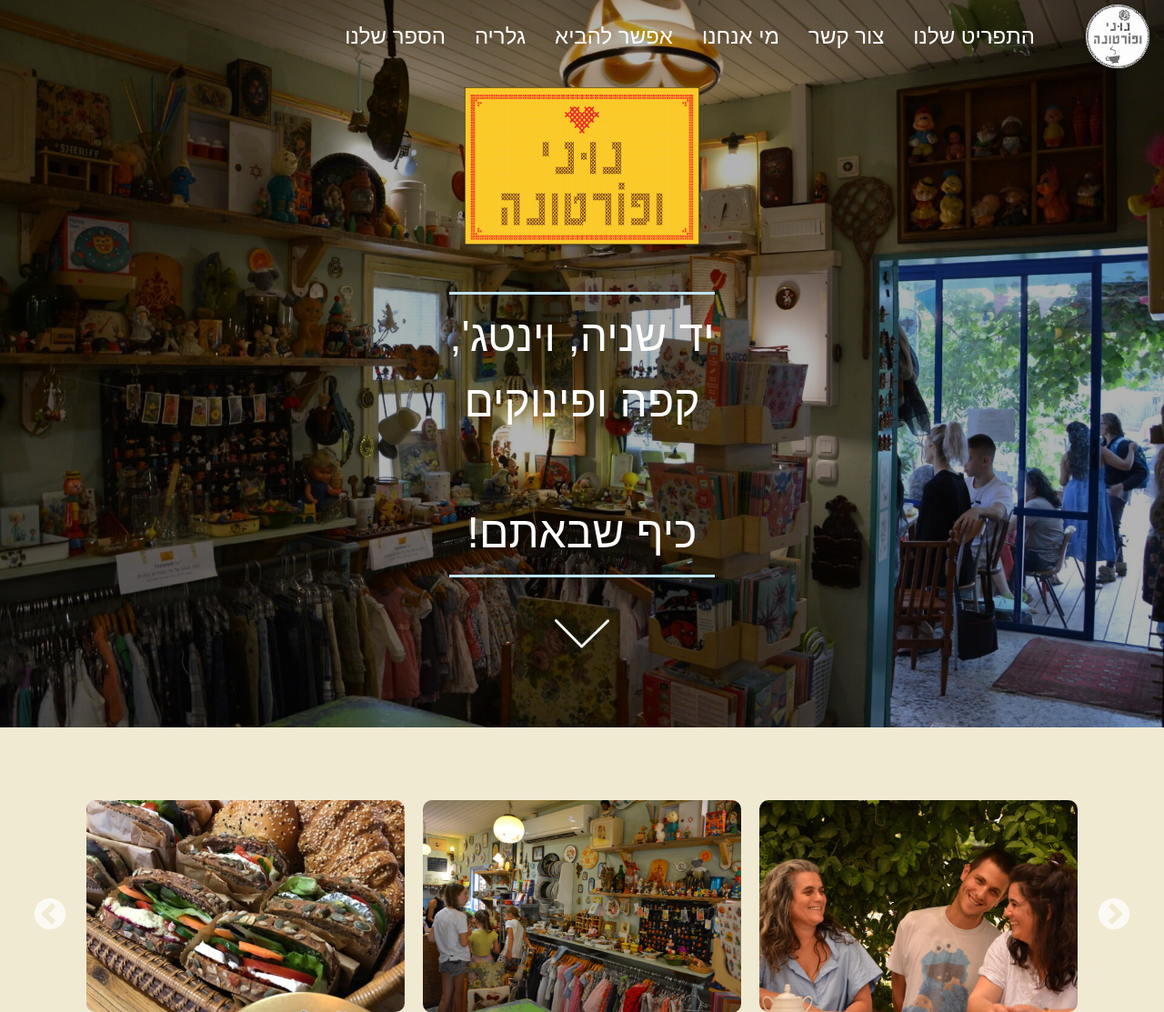
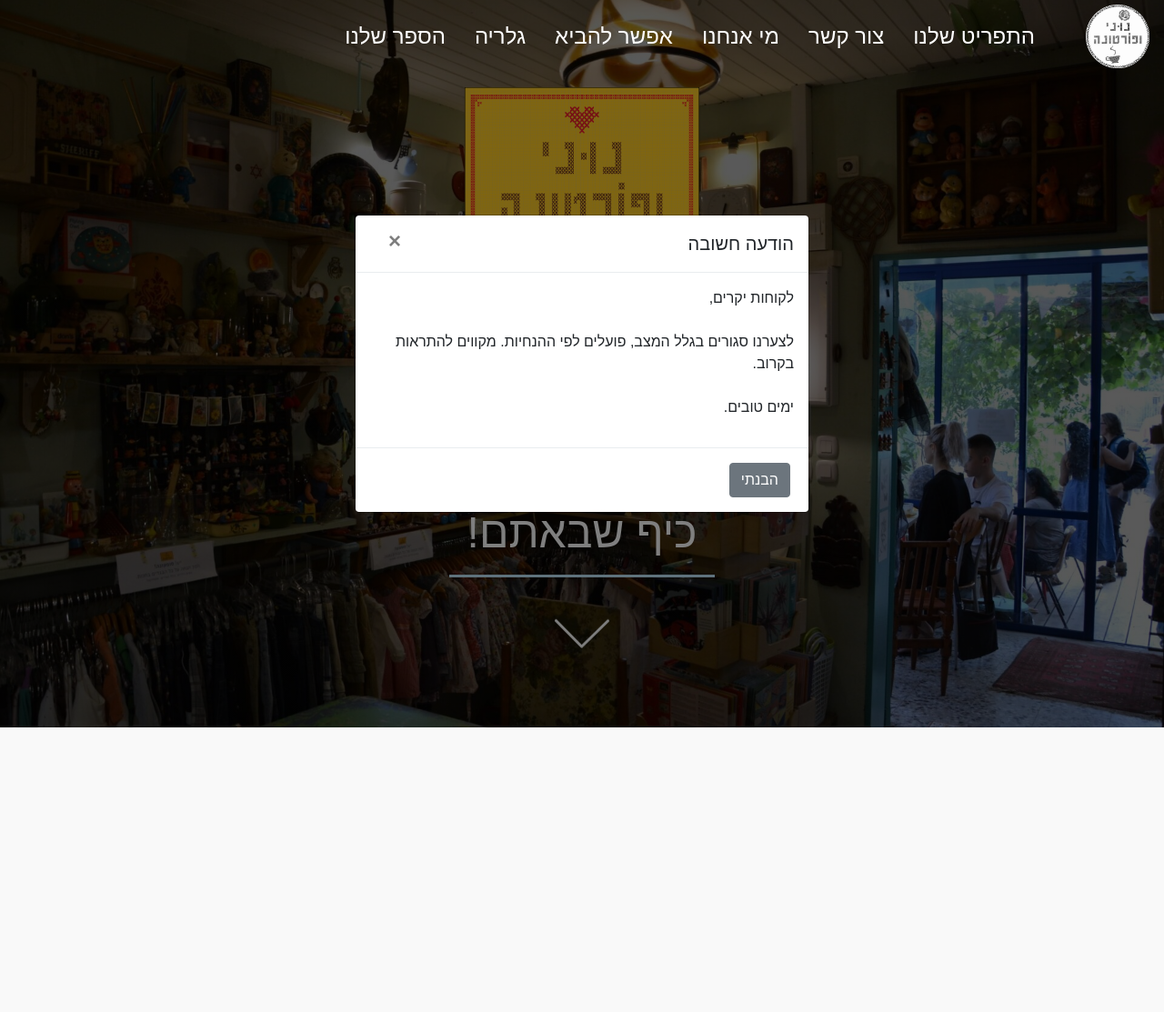
Before and after one commit to Orisil1809/Ohad-s-site, a PHP site: page /home.html in a window 1280 px wide. Shown: the top 1113 px of the page at 91% size. After the commit the page ends 800 px from the top, so only its background shows below. Run offline with PHP 8.4, Linux system fonts and the light colour scheme; some libraries are stand-ins or nearby versions; some web fonts are replaced.

Commit message:
Added info modal to home page

```diff
--- a/home.html
+++ b/home.html
@@ -155,6 +155,35 @@
             <!--#endregion-->
 
         </div>
+
+
+
+        <div id="myModal" class="modal fade" tabindex="-1" role="dialog">
+            <div class="modal-dialog modal-dialog-centered" role="document">
+              <div class="modal-content">
+                <div class="modal-header">
+                  <h5 class="modal-title">הודעה חשובה</h5>
+                  <button id="close-icon" type="button" class="close" data-dismiss="modal" aria-label="Close">
+                    <span aria-hidden="true">&times;</span>
+                  </button>
+                </div>
+                <div class="modal-body">
+                <p class="text-right">לקוחות יקרים,<br>
+                    <br>
+                    לצערנו סגורים בגלל המצב,
+                    פועלים לפי ההנחיות.
+                    מקווים להתראות בקרוב.<br>
+                    <br>
+                    ימים טובים.
+                </p>
+                </div>
+                <div class="modal-footer">
+                  <button id="close-button" type="button" class="btn btn-secondary" data-dismiss="modal">הבנתי</button>
+                </div>
+              </div>
+            </div>
+          </div>
+
         <section id="info-section">
             <span id="info-footer"> &nbsp; </span>
             <footer id="footer">
--- a/scripts/script.js
+++ b/scripts/script.js
@@ -1,5 +1,5 @@
 const tl = gsap.timeline({ defaults: { ease: "power1.out" }});
-
+let firstModal = false;
 //#region slick carousel
 
 $(document).ready(function(){
@@ -120,27 +120,25 @@ $(document).ready(function(){
 
 
 
+// $('#myModal').modal(options)
 
 
 $(window).scroll( function(){
-    // if(window)
-  /* Check the location of each desired element */
-  $('#our_story').each( function(i){
+  if(!firstModal){
+    $('#info-section').each( function(i){
 
-      // var bottom_of_object = $(this).offset().top + $(this).outerHeight();
         const top_of_object = $(this).offset().top; //As soon as it appears, animate it in
         const middle_of_object = $(this).offset().top + $(this).outerHeight()/3; //As soon as it appears, animate it in
         const bottom_of_window = $(window).scrollTop() + $(window).height();
 
         /* If the object is completely visible in the window, fade it in */
         if( bottom_of_window > middle_of_object ){
-          // $(this).animate({'opacity':'1'} ,'slow');
-          $(this).animate({'width':'show'} , { duration: 1000, easing: "swing" }); //Linear or Swing?? Speed of animation? What on mobile?
-
-
+          $('#myModal').modal();
+          firstModal = true;
         }
 
     });
+  }
 
 });
 
--- a/stylesheets/app.css
+++ b/stylesheets/app.css
@@ -169,13 +169,6 @@ body{
     color: rgba(75, 40, 7, 0.5) !important;
   }
 }
-
-/* @media(max-width: 991px){
-  #navbarCollapse{
-      margin-bottom: 10vh;
-      min-height: 100vh;
-  }
-} */
 
 @media(max-width: 991px){
   #navbarCollapse{
@@ -357,15 +350,8 @@ body{
   justify-self: flex-end;
   z-index: 9;
   cursor: pointer;
-  /* margin: 100px 0; */
-  /* margin: 15rem 0; */
   padding-top: 5rem;
-
   opacity: 0;
-  /* position: absolute;
-  bottom: 4%;
-  width: 100%;
-  text-align: center; */
 
   animation-iteration-count: 5 !important;
   -webkit-animation: upAnddown 1s infinite !important;
@@ -377,22 +363,7 @@ body{
 #scroll-arrow {
   display: block;
   margin-bottom: auto;
-  /* transform: translateY(400%); */
 }
-
-/* @media (max-width: 767px)
-{
-  .scroll-down {
-      bottom: 20%;
-  }
-}
-
-@media (min-width: 768px) and (max-width: 1024px)
-{
-  .scroll-down {
-      bottom: 15%;
-  }
-} */
 
 @keyframes upAnddown{
   0% {
@@ -415,11 +386,7 @@ body{
 }
 
 #content{
-  /* margin-top: 10vh;
-  position: absolute;
-  top: 15%;
-  left: 50%;
-  transform: translate(-50%, -15%); */
+
   max-width: 140rem;
   display: flex;
   flex-direction: column;
@@ -431,7 +398,6 @@ body{
 }
 
 #home-logo{
-
   width: 50%;
   height: 50%;
 }
@@ -464,40 +430,12 @@ body{
 } */
 
 @media (max-width: 767px){
-  /* #home-logo{
-    width: 80%;
-    height: 80%;
-  } */
+
   #home-text{
-    font-size: 2.5rem;
+    font-size: 2rem;
+    margin-top: 3rem;
   }
 }
-
-@media(max-width: 767px)
-{
-  #home-text{
-    font-size: 1.75rem;
-    margin-top: 3rem;
-
-  }
-}
-
-/* @media (max-height: 480px){
-
-  #home-text{
-    display: none;
-  }
-} */
-
-
-/* @media(min-width: 991px)
-{
-  #home-text{
-    margin-top: 6rem;
-  }
-} */
-
-/* ADDED 21_9 */
 
 
 #home-text::before{
@@ -528,12 +466,6 @@ body{
 
 /* #last-text{
   margin-top: 10px;
-} */
-
-/* @media(min-height: 992px){
-  #last-text{
-    margin-top: 20px;
-  }
 } */
 
 #swipeIcon{
@@ -607,7 +539,6 @@ padding: 0px 100px;
 .slick img{
   width: 100%;
   border-radius: 10px;
-  /* height: auto; */
 }
 
 
@@ -640,10 +571,8 @@ padding: 0px 100px;
 #footer{
   margin-left: 0;
   padding-left: 0;
-  width:100%;
+  width: 100%;
   padding-top: 2vh;
-  /* Commented recently */
-  /* width: 100%; */
   background-color: #FFCA26;
 
 }
@@ -651,7 +580,6 @@ padding: 0px 100px;
 @media (max-width: 767px) {
   #footer{
     padding-top: 8vh;
-    /* margin-top: 15vh; */
   }
 }
 
@@ -840,3 +768,14 @@ hr{
     max-width: 54.16667% !important;
    }
 }
+
+
+#close-button{
+  margin-right: 0.25rem !important;
+  margin-left: auto !important;
+}
+
+#close-icon{
+  margin-left: 0.25rem !important;
+  margin-right: auto !important;
+}
```
Lines whose indentation alone changed are shown as unchanged.
